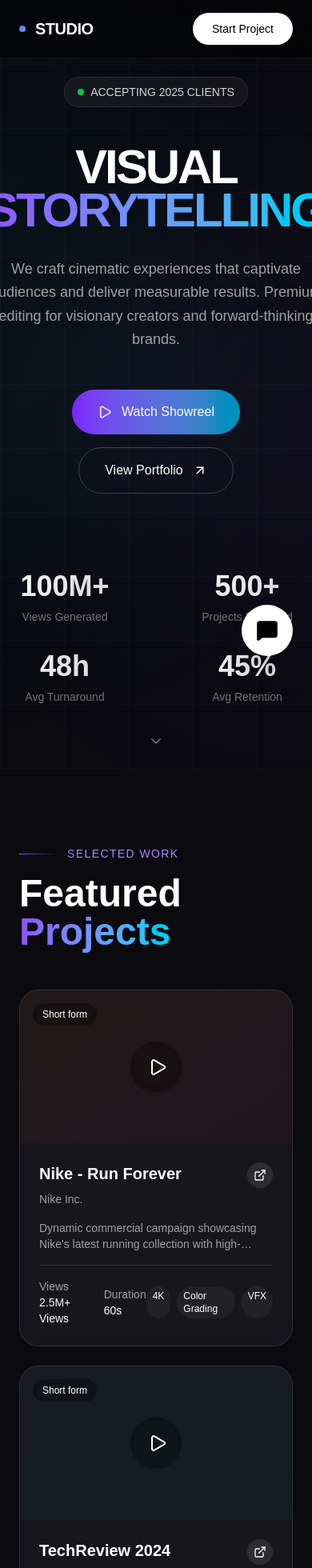
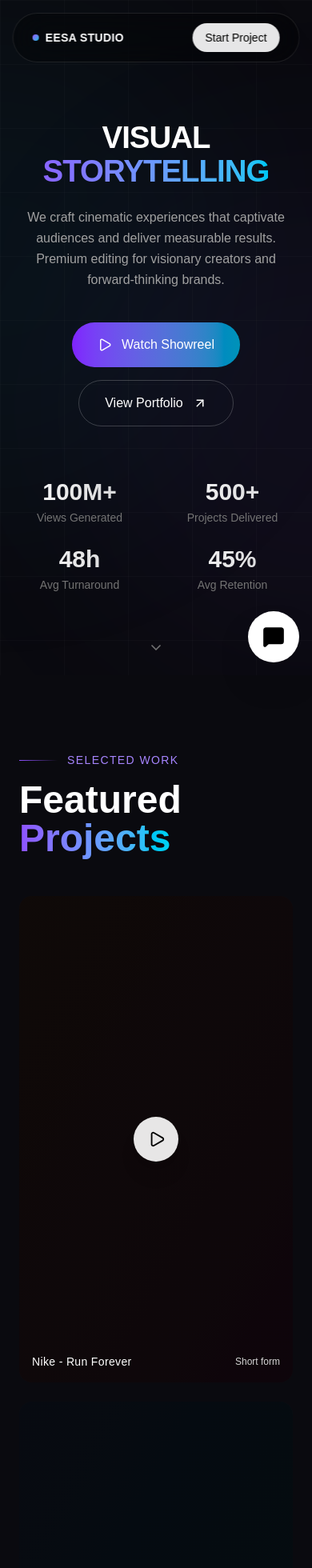
Before and after one commit to MAhmedk10/client-portfolio, a Next.js app: page / in a window 390 px wide. Shown: the top 1960 px of the page at 80% size. Built offline with nearby package versions, Linux system fonts and the light colour scheme.

Commit message:
made the herosection responsive

```diff
--- a/app/components/ChatWidget.tsx
+++ b/app/components/ChatWidget.tsx
@@ -70,7 +70,12 @@ export default function ChatWidget() {
   };
 
   return (
-    <div className="fixed bottom-6 right-6 z-[100] font-sans">
+    <div className="
+  fixed
+  bottom-4 right-4
+  sm:bottom-6 sm:right-6
+  z-[60]
+">
       <AnimatePresence>
         {isOpen && (
           <motion.div
--- a/app/page.tsx
+++ b/app/page.tsx
@@ -159,90 +159,59 @@ const VideoModal = ({
 // Project Card Component
 const ProjectCard = ({
   project,
-  index,
-  onPlayVideo
+  onPlayVideo,
 }: {
-  project: any,
-  index: number,
-  onPlayVideo: (project: any) => void
+  project: any;
+  onPlayVideo: (project: any) => void;
 }) => {
-  const [isHovered, setIsHovered] = useState(false);
-
   return (
     <motion.div
-      key={index}
-      variants={scaleUp}
-      whileHover={{ y: -8 }}
-      onMouseEnter={() => setIsHovered(true)}
-      onMouseLeave={() => setIsHovered(false)}
-      className="group relative overflow-hidden rounded-3xl border border-white/10 bg-white/5 backdrop-blur-sm cursor-pointer"
+      variants={fadeInUp}
+      whileHover={{ scale: 1.02 }}
+      className="group relative aspect-[9/16] md:aspect-video overflow-hidden rounded-2xl cursor-pointer"
       onClick={() => onPlayVideo(project)}
     >
-      {/* Video Thumbnail */}
-      <div className="relative aspect-video overflow-hidden">
-        <div className={`absolute inset-0 ${project.thumbnailColor} opacity-20 group-hover:opacity-30 transition-opacity duration-500`} />
+      {/* Thumbnail */}
+      <div className="absolute inset-0">
+        <div
+          className={`absolute inset-0 ${project.thumbnailColor} opacity-30`}
+        />
+        <div className="absolute inset-0 bg-black/40 group-hover:bg-black/20 transition-colors" />
+      </div>
 
-        {/* Play Button Overlay */}
+      {/* Play Button */}
       <div className="absolute inset-0 flex items-center justify-center">
         <motion.div
-            animate={isHovered ? { scale: 1.1 } : { scale: 1 }}
-            className="w-16 h-16 rounded-full bg-black/50 backdrop-blur-sm flex items-center justify-center"
+          whileHover={{ scale: 1.15 }}
+          className="flex h-14 w-14 items-center justify-center rounded-full bg-white/90 text-black shadow-xl"
         >
-            <Play size={24} className="text-white ml-1" />
+          <Play size={22} className="ml-0.5" />
         </motion.div>
       </div>
 
-        {/* Category Badge */}
-        <div className="absolute top-4 left-4">
-          <div className="text-xs font-medium px-3 py-1.5 rounded-full bg-black/50 backdrop-blur-sm">
+      {/* Bottom Info */}
+      <div className="absolute bottom-0 left-0 right-0 p-4">
+        <div className="flex items-center justify-between">
+          <h3 className="text-sm font-medium tracking-wide text-white">
+            {project.title}
+          </h3>
+          <span className="text-xs text-neutral-300">
             {project.category}
-          </div>
-        </div>
-      </div>
-
-      {/* Content */}
-      <div className="p-6">
-        <div className="flex items-start justify-between mb-4">
-          <div>
-            <h3 className="text-xl font-bold mb-2">{project.title}</h3>
-            <p className="text-sm text-neutral-400">{project.client}</p>
-          </div>
-          <motion.div
-            animate={{ rotate: isHovered ? 45 : 0 }}
-            className="p-2 rounded-full bg-white/10"
-          >
-            <ExternalLink size={16} />
-          </motion.div>
-        </div>
-
-        <p className="text-sm text-neutral-400 mb-4 line-clamp-2">
-          {project.description}
-        </p>
-
-        <div className="flex items-center justify-between pt-4 border-t border-white/10">
-          <div className="flex items-center gap-4">
-            <div className="text-sm">
-              <div className="text-neutral-400">Views</div>
-              <div className="font-medium">{project.stats}</div>
-            </div>
-            <div className="text-sm">
-              <div className="text-neutral-400">Duration</div>
-              <div className="font-medium">{project.duration}</div>
-            </div>
-          </div>
-
-          <div className="flex gap-2">
-            {project.tags.map((tag: string, i: number) => (
-              <span key={i} className="text-xs px-2 py-1 rounded-full bg-white/5">
-                {tag}
           </span>
-            ))}
-          </div>
         </div>
       </div>
     </motion.div>
   );
 };
+
+
+const footerLinks = {
+  work: ["Featured Projects", "Showreel"],
+  services: ["Video Editing", "Motion Graphics", "Color Grading"],
+  company: ["About Studio", "Process", "Careers"],
+  contact: ["Start a Project", "Schedule a Call", "Email Us"],
+};
+
 
 export default function Home() {
   const targetRef = useRef(null);
@@ -387,48 +356,55 @@ export default function Home() {
     <div className="min-h-screen bg-[#0A0A0F] text-white overflow-x-hidden">
       {/* Minimal Navigation */}
       <motion.nav
-        initial={{ y: -100, opacity: 0 }}
+  initial={{ y: -60, opacity: 0 }}
   animate={{ y: 0, opacity: 1 }}
-        transition={{ duration: 0.6 }}
-        className="fixed top-0 left-0 right-0 z-40 border-b border-white/5 bg-black/40 backdrop-blur-xl"
+  transition={{ duration: 0.6, ease: "easeOut" }}
+  className="fixed top-4 left-1/2 -translate-x-1/2 z-40
+             w-[92%] max-w-5xl rounded-full
+             border border-white/10 bg-black/30 backdrop-blur-xl"
 >
-        <div className="container mx-auto px-6 py-4">
-          <div className="flex items-center justify-between">
+  <div className="flex items-center justify-between px-6 py-3">
+
+    {/* Logo */}
     <button
-              onClick={() => window.scrollTo({ top: 0, behavior: 'smooth' })}
-              className="flex items-center gap-3 cursor-pointer"
+      onClick={() => window.scrollTo({ top: 0, behavior: "smooth" })}
+      className="flex items-center gap-2"
     >
       <div className="h-2 w-2 rounded-full bg-gradient-to-br from-violet-500 to-cyan-500" />
-              <span className="text-xl font-bold tracking-tight">STUDIO</span>
+      <span className="text-sm font-semibold tracking-wide">EESA STUDIO</span>
     </button>
 
+    {/* Center Menu */}
     <div className="hidden md:flex items-center gap-8">
-              {['Work', 'Process', 'About', 'Contact'].map((item) => (
+      {["Work", "Process", "About", "Contact"].map((item) => (
         <button
           key={item}
-                  onClick={() => {
-                    const element = document.getElementById(item.toLowerCase());
-                    element?.scrollIntoView({ behavior: 'smooth' });
-                  }}
-                  className="text-sm font-medium text-neutral-400 hover:text-white transition-colors"
+          onClick={() =>
+            document.getElementById(item.toLowerCase())?.scrollIntoView({
+              behavior: "smooth",
+            })
+          }
+          className="text-sm text-neutral-400 hover:text-white transition-colors"
         >
           {item}
         </button>
       ))}
     </div>
 
+    {/* CTA */}
     <button
       onClick={handleStartProject}
-              className="px-6 py-2.5 rounded-full bg-white text-black text-sm font-medium hover:bg-white/90 transition-colors"
+      className="text-sm px-4 py-2 rounded-full
+                 bg-white/90 text-black hover:bg-white transition"
     >
       Start Project
     </button>
   </div>
-        </div>
 </motion.nav>
 
+
       {/* Hero Section */}
-      <section className="relative min-h-screen flex items-center justify-center px-6 pt-24 pb-20 overflow-hidden">
+      <section className="relative min-h-[100svh] flex items-center justify-center px-4 sm:px-6 pt-28 pb-16 sm:pb-20 overflow-hidden">
         {/* Background Effects */}
         <div className="absolute inset-0">
           <div className="absolute top-1/4 left-1/4 h-[600px] w-[600px] rounded-full bg-violet-500/5 blur-[120px]" />
@@ -444,38 +420,45 @@ export default function Home() {
           variants={staggerContainer}
           className="relative z-10 max-w-7xl text-center"
         >
-          {/* Badge */}
-          <motion.div
-            variants={fadeInUp}
-            className="mb-12 flex justify-center"
-          >
-            <div className="inline-flex items-center gap-2 rounded-full border border-white/10 bg-white/5 px-4 py-2 backdrop-blur-xl">
-              <div className="h-2 w-2 rounded-full bg-green-500" />
-              <span className="text-sm font-medium text-neutral-300">
-                ACCEPTING 2025 CLIENTS
-              </span>
-            </div>
-          </motion.div>
+
 
           {/* Main Heading */}
           <motion.h1
   variants={fadeInUp}
-            className="text-6xl md:text-8xl lg:text-9xl font-black leading-[0.9] tracking-tighter mb-8"
+  className="
+    mx-auto max-w-[92vw]
+    text-[clamp(2.4rem,8vw,3.5rem)]
+    sm:text-[clamp(3.5rem,7vw,5rem)]
+    md:text-[clamp(4.5rem,7vw,7rem)]
+    lg:text-[clamp(6rem,6vw,8rem)]
+    xl:text-9xl
+    font-black tracking-tight
+    leading-[1.1] sm:leading-[1]
+    mb-6 sm:mb-8
+    break-words
+  "
 >
-            <span className="text-white">VISUAL</span>
-            <br />
-            <span className="bg-gradient-to-r from-violet-500 to-cyan-400 bg-clip-text text-transparent">
+  <span className="block">VISUAL</span>
+  <span className="block bg-gradient-to-r from-violet-500 to-cyan-400 bg-clip-text text-transparent">
     STORYTELLING
   </span>
 </motion.h1>
 
-          <motion.p variants={fadeInUp} className="mx-auto mt-8 max-w-2xl text-lg text-neutral-400 leading-relaxed">
+          <motion.p
+  variants={fadeInUp}
+  className="mx-auto mt-6 sm:mt-8 max-w-xl sm:max-w-2xl
+             text-base sm:text-lg text-neutral-400 leading-relaxed px-2"
+>
             We craft cinematic experiences that captivate audiences and deliver measurable results.
             Premium editing for visionary creators and forward-thinking brands.
           </motion.p>
 
           {/* CTA Buttons */}
-          <motion.div variants={fadeInUp} className="mt-12 flex flex-col sm:flex-row items-center justify-center gap-4">
+          <motion.div
+  variants={fadeInUp}
+  className="mt-10 sm:mt-12 flex flex-col sm:flex-row
+             items-center justify-center gap-4 w-full"
+>
             <button
               onClick={handleOpenShowreel}
               className="group relative overflow-hidden rounded-full bg-gradient-to-r from-violet-600 to-cyan-600 px-8 py-4 font-medium text-white"
@@ -501,7 +484,7 @@ export default function Home() {
           {/* Stats Bar */}
           <motion.div
   variants={staggerContainer}
-            className="mt-24 grid grid-cols-2 md:grid-cols-4 gap-8"
+  className="mt-16 sm:mt-24 grid grid-cols-2 md:grid-cols-4 gap-6 sm:gap-8"
 >
             {stats.map((stat, index) => (
               <motion.div
@@ -509,7 +492,8 @@ export default function Home() {
                 variants={scaleUp}
                 className="text-center"
               >
-                <div className="text-4xl font-bold mb-2 bg-gradient-to-r from-white to-white/80 bg-clip-text text-transparent">
+                <div className="text-3xl sm:text-4xl font-bold mb-1 sm:mb-2
+                bg-gradient-to-r from-white to-white/80 bg-clip-text text-transparent">
                   {stat.value}
                 </div>
                 <div className="text-sm text-neutral-500">{stat.label}</div>
@@ -567,7 +551,6 @@ export default function Home() {
                   <ProjectCard
                     key={project.id}
                     project={project}
-                    index={index}
                     onPlayVideo={handlePlayVideo}
                   />
                 ))}
@@ -814,6 +797,7 @@ export default function Home() {
       </section>
 
       {/* Footer */}
+
       <footer className="px-6 py-20 border-t border-white/10 bg-black/50">
         <div className="max-w-7xl mx-auto">
           <motion.div
@@ -870,23 +854,30 @@ export default function Home() {
               </div>
             </div>
 
-            {['Work', 'Process', 'About', 'Contact'].map((title, idx) => (
-              <div key={idx}>
-                <h5 className="mb-4 font-medium text-white">{title}</h5>
+            {Object.entries(footerLinks).map(([section, links]) => (
+  <div key={section}>
+    <h5 className="mb-4 font-medium text-white capitalize">
+      {section}
+    </h5>
     <ul className="space-y-3 text-neutral-500">
-                  {projects.slice(idx * 1, idx * 1 + 2).map((project) => (
-                    <li key={project.id}>
+      {links.map((label) => (
+        <li key={label}>
           <button
-                        onClick={() => handlePlayVideo(project)}
             className="hover:text-violet-400 transition-colors text-left"
+            onClick={() => {
+              if (label === "Start a Project") handleStartProject();
+              if (label === "Schedule a Call") handleScheduleCall();
+              if (label === "Email Us") handleContactEmail();
+            }}
           >
-                        {project.title}
+            {label}
           </button>
         </li>
       ))}
     </ul>
   </div>
 ))}
+
           </div>
 
           <div className="mt-20 text-center text-sm text-neutral-600">
```
Lines whose indentation alone changed are shown as unchanged.
